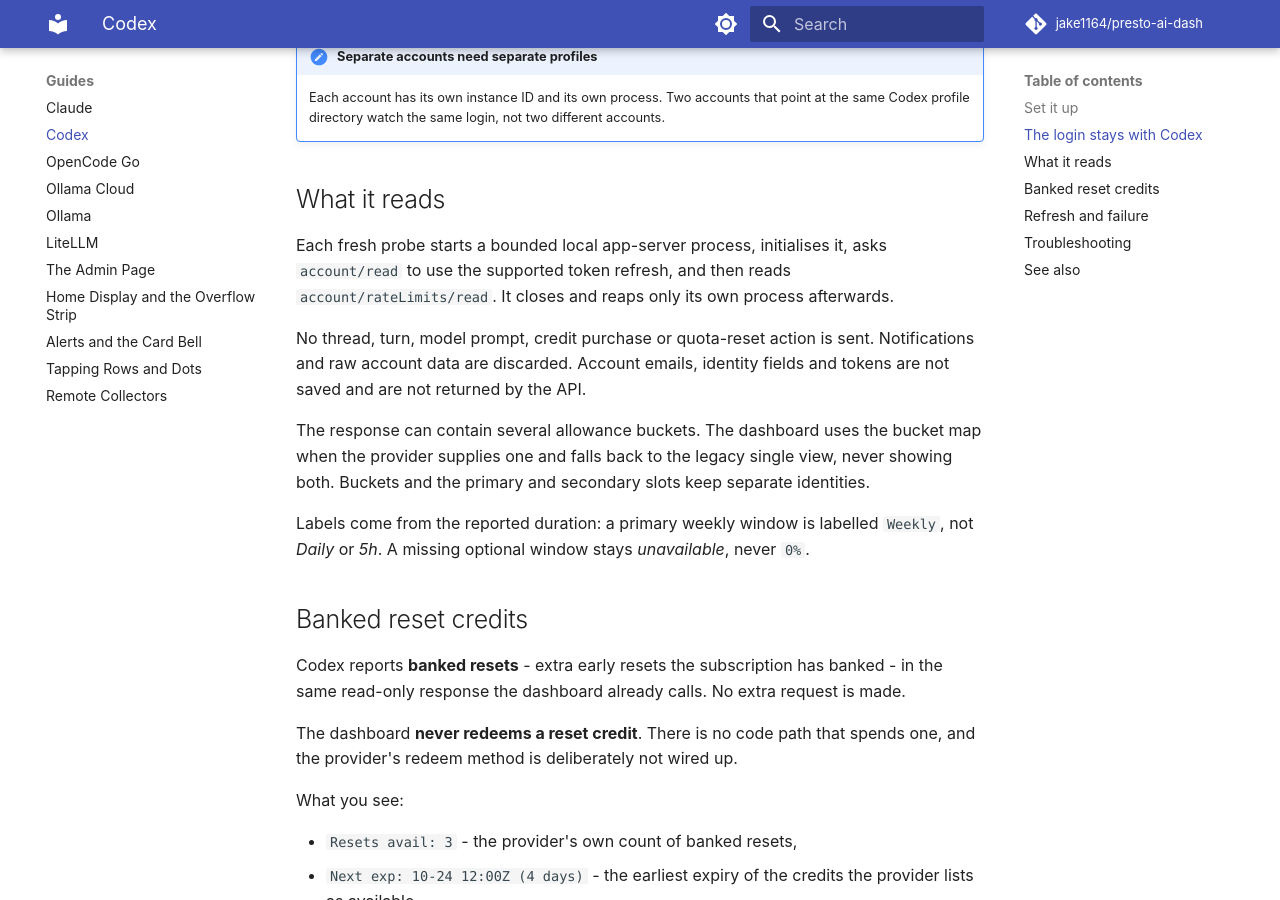
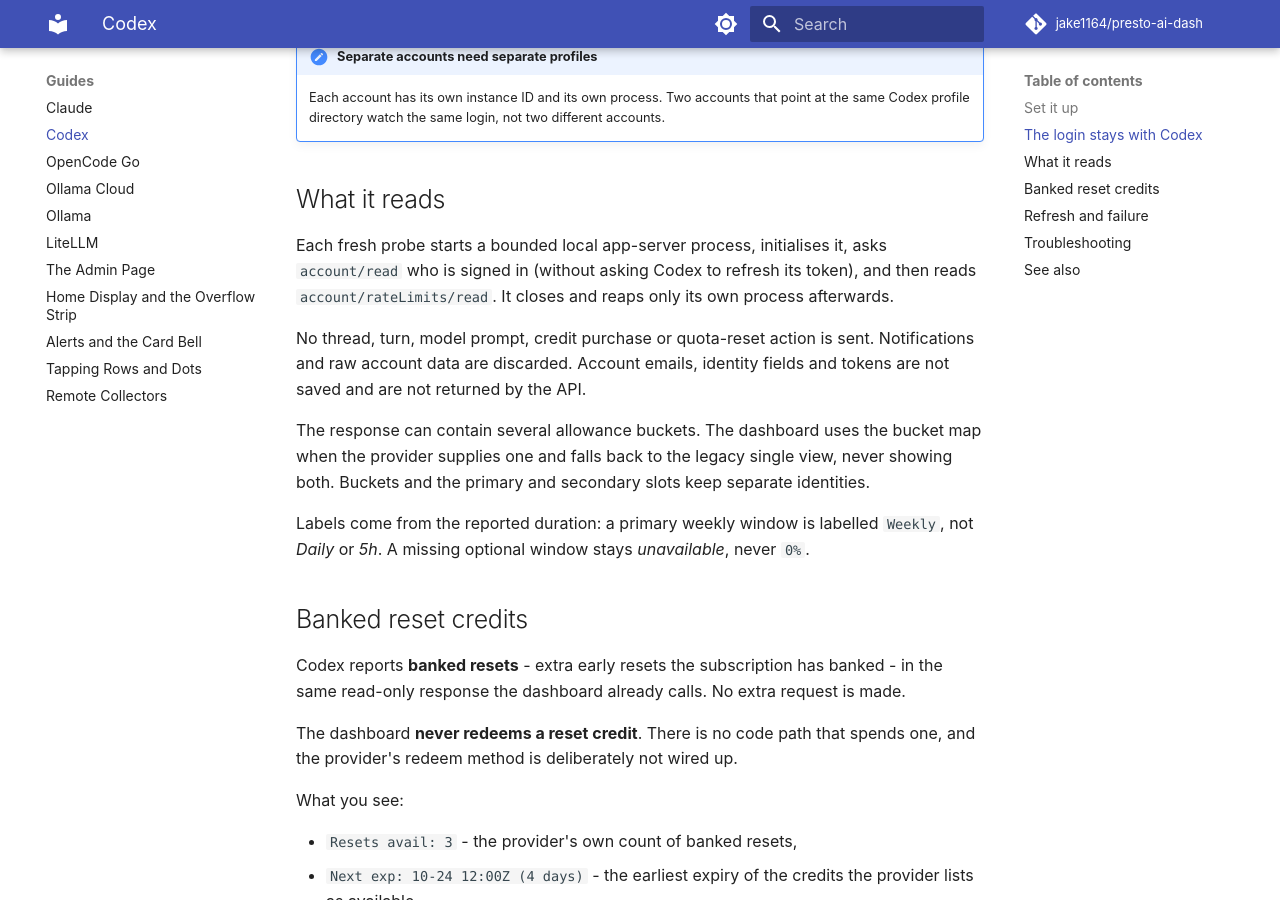
Before and after one commit to jake1164/presto-ai-dash, an MkDocs documentation site: the page built from docs/user/guides/codex.md, in a window 1280 px wide and 900 px high, scrolled down 1035 px. Built offline with MkDocs 1.6.1 and Material for MkDocs 9.7.7, drawn with Linux system fonts in a browser that asks for light colours; comment, search, counter and statistics services are not loaded.

Commit message:
Removed codex token refresh to match claim we dont refresh tokens.

```diff
--- a/docs/user/guides/codex.md
+++ b/docs/user/guides/codex.md
@@ -42,8 +42,8 @@
 ## What it reads
 
 Each fresh probe starts a bounded local app-server process, initialises it,
-asks `account/read` to use the supported token refresh, and then reads
-`account/rateLimits/read`. It closes and reaps only its own process
+asks `account/read` who is signed in (without asking Codex to refresh its
+token), and then reads `account/rateLimits/read`. It closes and reaps only its own process
 afterwards.
 
 No thread, turn, model prompt, credit purchase or quota-reset action is
```
Also changed, not shown: 2 other files.
